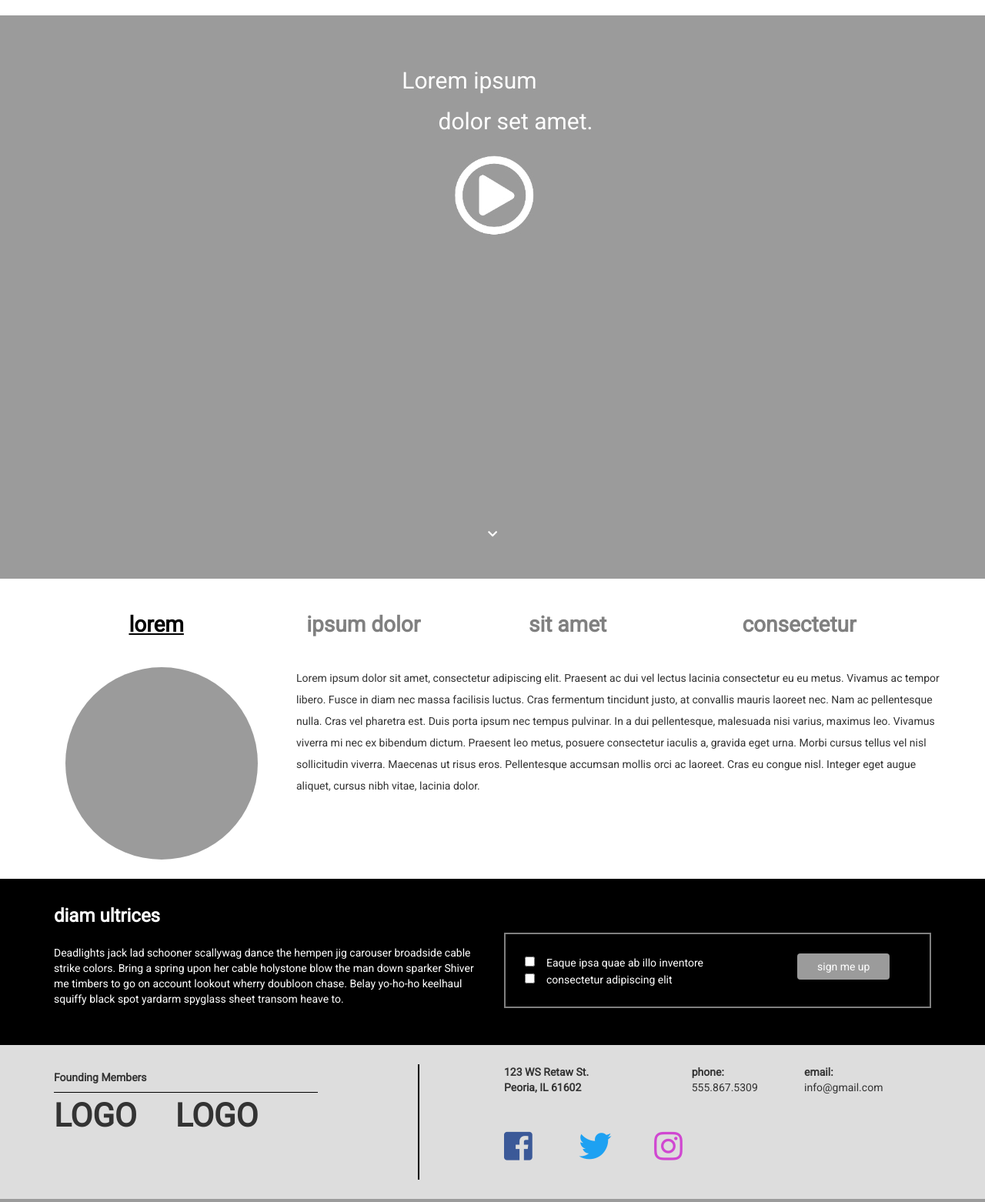
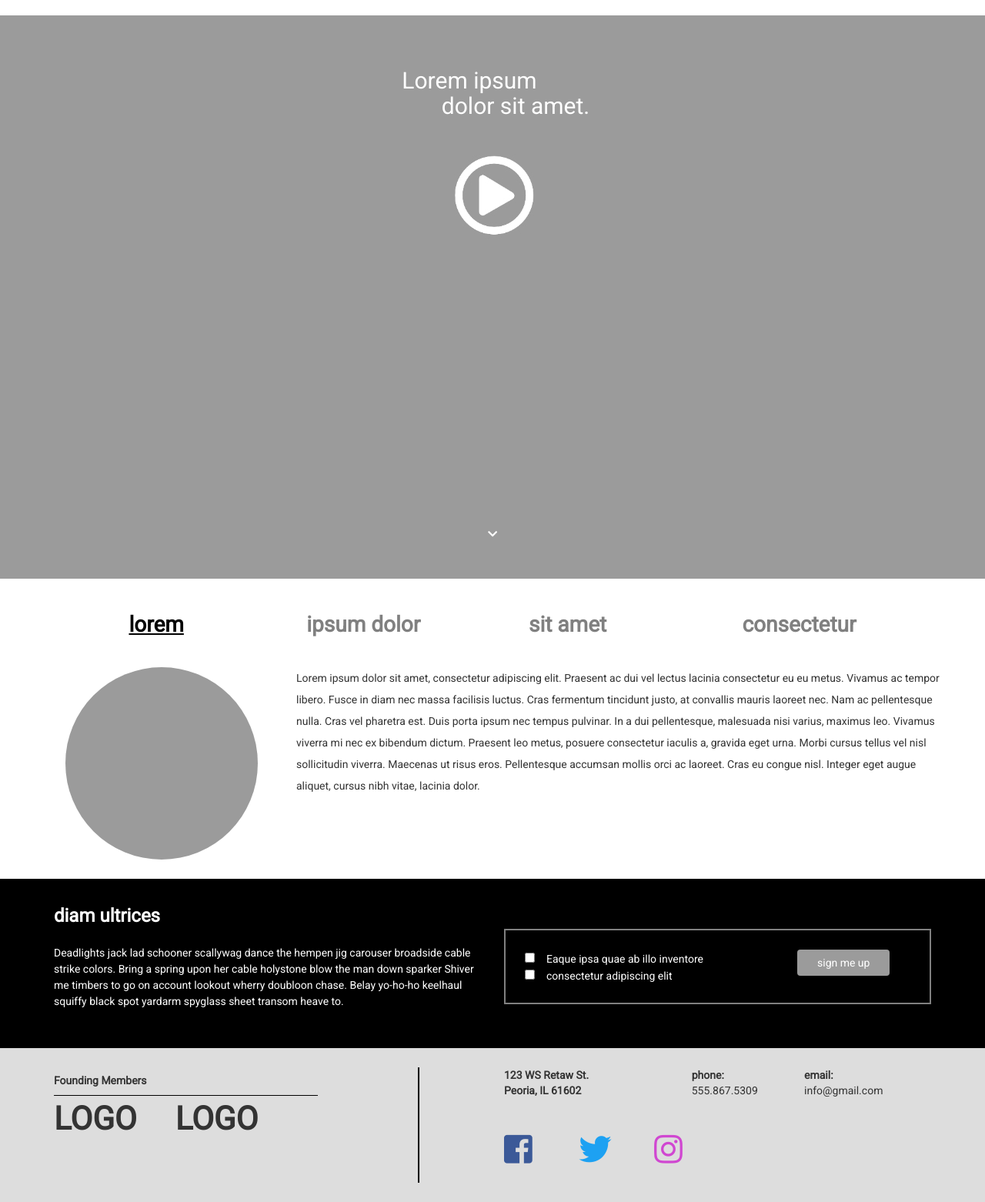
Before and after one commit to AlanWilsonWeb/S, a PHP site: page / in a window 1280 px wide. Shown: the part 52-1614 px from the top of the page at 77% size. Run offline with PHP 8.4, Linux system fonts and the light colour scheme; some libraries are stand-ins or nearby versions.

Commit message:
line spacing and margins/padding

```diff
--- a/home.html
+++ b/home.html
@@ -35,7 +35,7 @@
     </nav>
     <div class="jumbotron fontWhite bgCustom lorEm">
         <div id="blockOne"><h2 id="lineOne">Lorem ipsum</h2></div>
-        <div id="blockTwo"><h2 id="lineTwo">dolor set amet.</h2></div>
+        <div id="blockTwo"><h2 id="lineTwo">dolor sit amet.</h2></div>
         <a href="#"><img id="movieImg" class="img-responsive" src="movie.jpg" alt="movie"></a>
         <div id="jumboBottom"><a href=#><i class="fas fa-chevron-down"></i></a></div>
     </div>
--- a/style.css
+++ b/style.css
@@ -17,6 +17,7 @@
     #medLine{
         margin: auto;
         width: 75%;
+        padding-bottom: 10px;
     }
     .theBar{
         width: 50%;
@@ -97,6 +98,7 @@ body {
 #blockTwo{
     position: relative;
     left: 30px;
+    top: -20px;
 }
 #movieImg{
     margin: auto;
@@ -183,9 +185,6 @@ input[type=checkbox]{
     position: relative;
     top: -10px;
 }
-.doubleSpace{
-    line-height: 2.0;
-}
 
 /* Larger than mobile */
 @media (min-width: 768px) {
@@ -228,8 +227,11 @@ input[type=checkbox]{
 .rightSideBlack{
     margin-top: 30px;
 }
+#diam{
+    line-height: 1.5;
+}
 .theOptions{
-    margin-top: 25px;
+    margin-top: 20px;
     border: 2px solid gray;
     padding: 25px;
 }
@@ -244,6 +246,9 @@ input[type=checkbox]{
 .socialMedia{
     margin-top: 25px;
 }
+.doubleSpace{
+    line-height: 2.0;
+}
 
 }
 @media (max-width: 768px) {
```
